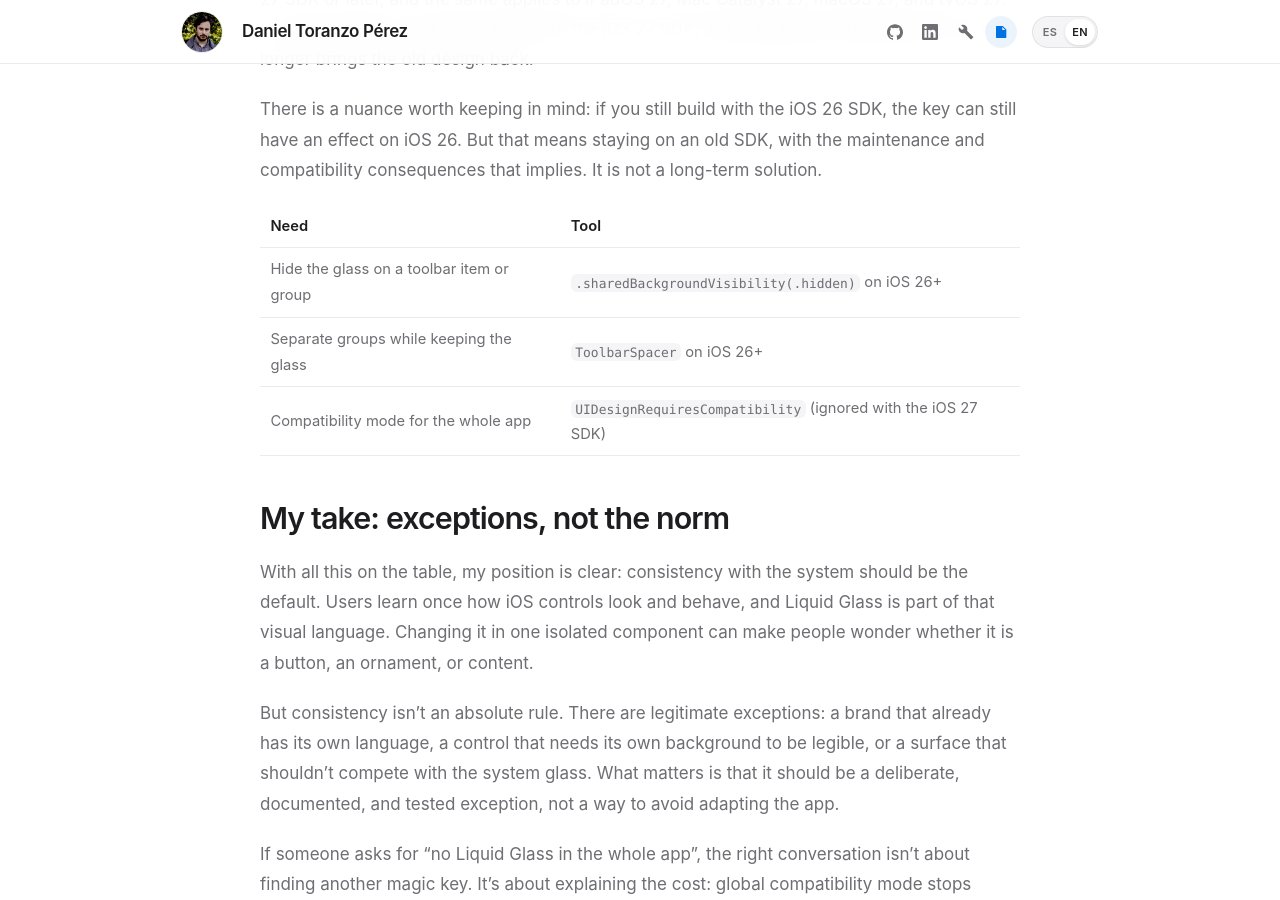
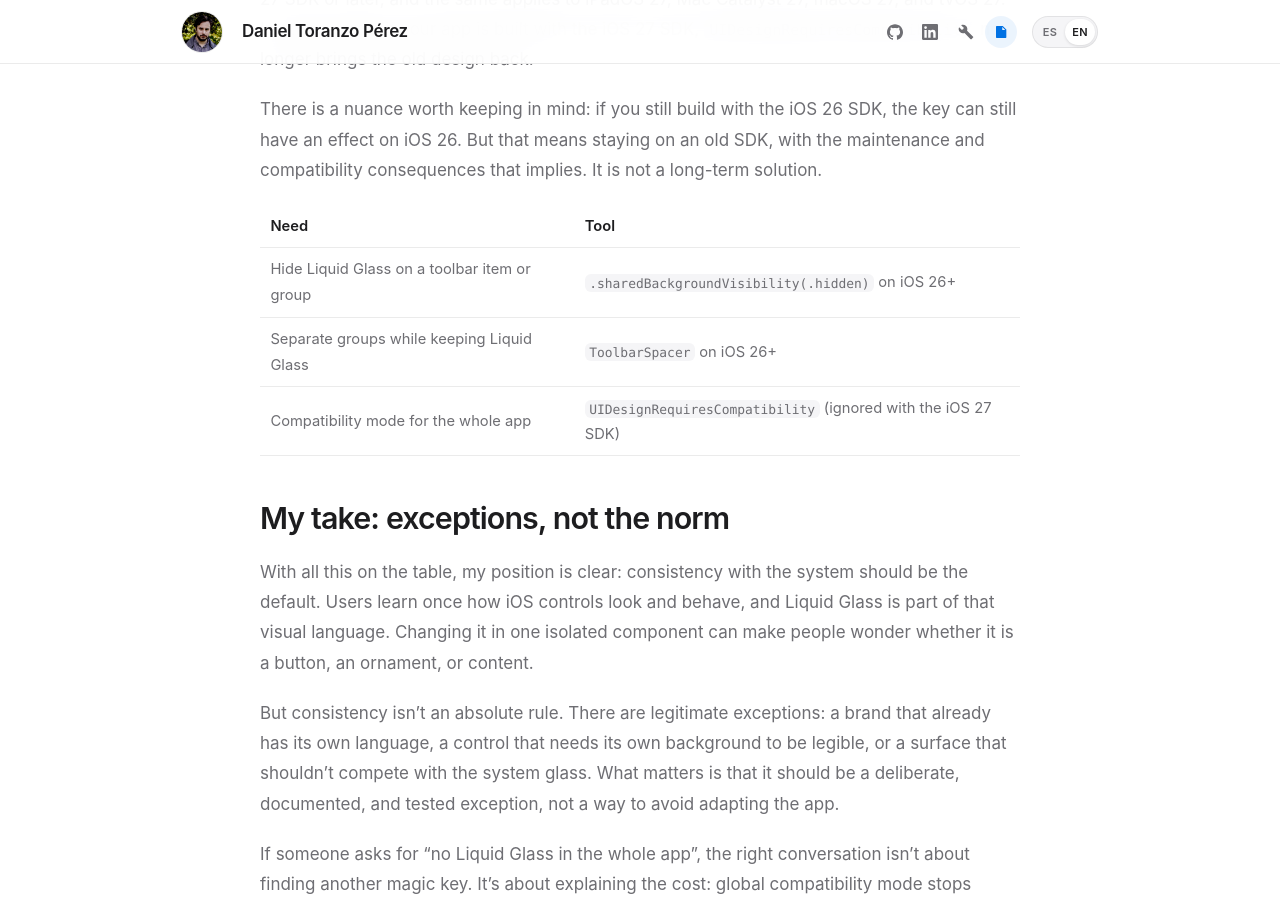
Before and after one commit to obocat/daniel_toranzo_perez, a Jekyll site: the page built from _posts/2026-11-11-swiftui-toolbar-sin-liquid-glass.markdown, in a window 1280 px wide and 900 px high, scrolled down 5745 px. Built offline with Jekyll 4.4.1, drawn with Linux system fonts in a browser that asks for light colours.

Commit message:
docs: use Liquid Glass terminology (#21)

```diff
--- a/_posts/2026-11-11-swiftui-toolbar-sin-liquid-glass.markdown
+++ b/_posts/2026-11-11-swiftui-toolbar-sin-liquid-glass.markdown
@@ -13,7 +13,7 @@
 
 <div class="lang-es" lang="es" markdown="1">
 
-Liquid Glass es el lenguaje visual que Apple introdujo en iOS 26. Cambia la forma en que se agrupan y se dibujan las barras, los botones y las sheets: los elementos del toolbar comparten un fondo de cristal que se adapta al contenido que hay detrás. En la mayoría de los casos, adoptarlo es lo correcto.
+Liquid Glass es el lenguaje visual que Apple introdujo en iOS 26. Cambia la forma en que se agrupan y se dibujan las barras, los botones y las sheets: los elementos del toolbar comparten un fondo de Liquid Glass que se adapta al contenido que hay detrás. En la mayoría de los casos, adoptarlo es lo correcto.
 
 Pero hay excepciones. A veces, por diseño de producto o por identidad de marca, nos piden mantener un componente concreto sin ese fondo: un logo que ya tiene su propia forma, un avatar que necesita un color sólido o un control que debe integrarse en una superficie propia. No hace falta renunciar al sistema entero para conseguirlo. SwiftUI tiene una API pensada precisamente para esta excepción.
 
@@ -45,7 +45,7 @@
 
 ## Qué hace exactamente
 
-Antes de usarlo, merece la pena entender qué cambia y qué no. El nombre describe el comportamiento: controla la visibilidad del fondo que comparten los elementos del toolbar. Al pasarle `.hidden`, el sistema deja de dibujar ese fondo compartido y coloca el elemento en su propio grupo. No es un `background(.clear)` ni un juego de transparencias: es una instrucción al sistema para que no aplique el efecto de cristal a ese contenido.
+Antes de usarlo, merece la pena entender qué cambia y qué no. El nombre describe el comportamiento: controla la visibilidad del fondo que comparten los elementos del toolbar. Al pasarle `.hidden`, el sistema deja de dibujar ese fondo compartido y coloca el elemento en su propio grupo. No es un `background(.clear)` ni un juego de transparencias: es una instrucción al sistema para que no aplique el efecto de Liquid Glass a ese contenido.
 
 Con un solo elemento, el resultado es ese elemento sin la cápsula compartida; con varios, el grupo entero deja de usar el fondo común. Los botones siguen siendo interactivos: lo que cambia es el tratamiento visual del contenedor, no su comportamiento. El resto de elementos del toolbar conserva el suyo.
 
@@ -84,9 +84,9 @@
 
 Si el logo no es interactivo, no lo escribas como un `Button` solo para que parezca parte del toolbar. Un `HStack` normal, con una etiqueta de accesibilidad adecuada, suele ser más coherente. Si lo es, mantén el área táctil y el foco de teclado que tendría cualquier otro botón.
 
-## Qué se pierde al quitar el fondo de cristal
+## Qué se pierde al quitar el fondo de Liquid Glass
 
-Ahora bien, quitar el cristal tiene un coste. Liquid Glass no es solo decoración: el fondo de cristal separa el contenido del toolbar de lo que hay detrás y ayuda a mantener la legibilidad cuando la pantalla tiene fotos, mapas o colores vivos. Al ocultarlo, esa responsabilidad recae ahora en tu diseño.
+Ahora bien, quitar Liquid Glass tiene un coste. No es solo decoración: el fondo de Liquid Glass separa el contenido del toolbar de lo que hay detrás y ayuda a mantener la legibilidad cuando la pantalla tiene fotos, mapas o colores vivos. Al ocultarlo, esa responsabilidad recae ahora en tu diseño.
 
 Antes de dar por buena una excepción, comprueba:
 
@@ -159,15 +159,15 @@
 
 | Necesidad | Herramienta |
 | --- | --- |
-| Ocultar el cristal de un elemento o grupo del toolbar | `.sharedBackgroundVisibility(.hidden)` en iOS 26+ |
-| Separar grupos manteniendo el cristal | `ToolbarSpacer` en iOS 26+ |
+| Ocultar Liquid Glass de un elemento o grupo del toolbar | `.sharedBackgroundVisibility(.hidden)` en iOS 26+ |
+| Separar grupos manteniendo Liquid Glass | `ToolbarSpacer` en iOS 26+ |
 | Modo de compatibilidad para toda la app | `UIDesignRequiresCompatibility` (ignorado con el SDK de iOS 27) |
 
 ## Mi opinión: excepciones, no una norma
 
 Con todo esto sobre la mesa, mi postura es clara: la consistencia con el sistema debería ser la opción por defecto. Los usuarios aprenden una vez cómo se ven y se comportan los controles de iOS, y Liquid Glass forma parte de ese lenguaje visual. Cambiarlo en un componente aislado puede hacer que el usuario dude si eso es un botón, un elemento decorativo o contenido.
 
-Pero la consistencia no es una regla absoluta. Hay excepciones legítimas: una marca que ya tiene su propio lenguaje, un control que necesita un fondo propio para ser legible o una superficie que no debe competir con el cristal del sistema. Lo importante es que sea una excepción deliberada, documentada y probada, no una forma de evitar adaptar la app.
+Pero la consistencia no es una regla absoluta. Hay excepciones legítimas: una marca que ya tiene su propio lenguaje, un control que necesita un fondo propio para ser legible o una superficie que no debe competir con el Liquid Glass del sistema. Lo importante es que sea una excepción deliberada, documentada y probada, no una forma de evitar adaptar la app.
 
 Si alguien pide "sin Liquid Glass en toda la app", la conversación correcta no consiste en buscar otra clave mágica, sino en explicar el coste: el modo de compatibilidad global deja de funcionar en las apps compiladas con el SDK de iOS 27, y las excepciones por componente hay que mantenerlas. Propón adoptar el sistema por defecto y aislar las excepciones con una justificación concreta.
 
@@ -357,8 +357,8 @@
 
 | Need | Tool |
 | --- | --- |
-| Hide the glass on a toolbar item or group | `.sharedBackgroundVisibility(.hidden)` on iOS 26+ |
-| Separate groups while keeping the glass | `ToolbarSpacer` on iOS 26+ |
+| Hide Liquid Glass on a toolbar item or group | `.sharedBackgroundVisibility(.hidden)` on iOS 26+ |
+| Separate groups while keeping Liquid Glass | `ToolbarSpacer` on iOS 26+ |
 | Compatibility mode for the whole app | `UIDesignRequiresCompatibility` (ignored with the iOS 27 SDK) |
 
 ## My take: exceptions, not the norm
```
